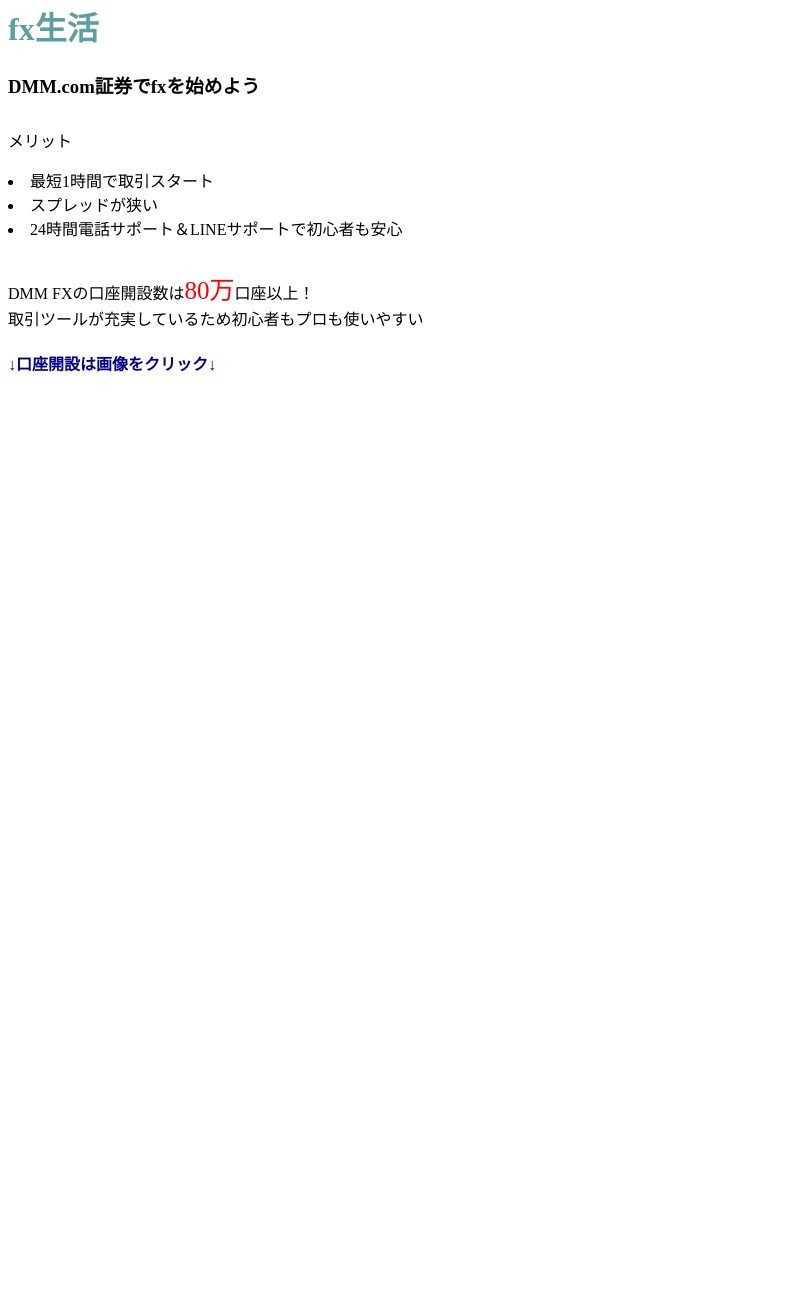
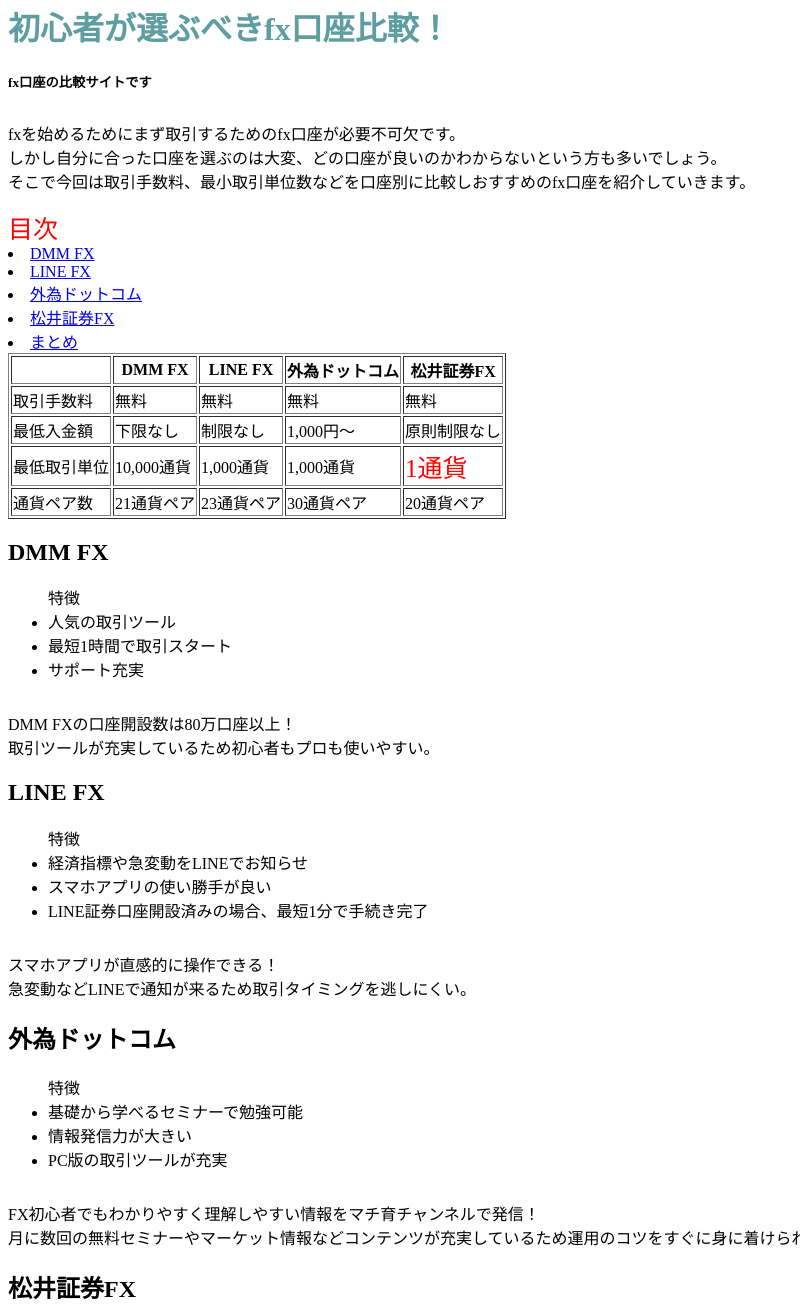
Before and after one commit to MUSAKOJI/MUSAKOJI.github.io, a plain HTML site: page index.html in a window 1280 px wide. Shown: the part 18-1325 px from the top of the page, without its empty margins (0-800 px from the left). Before the commit the page ends 800 px from the top, so only its background shows below. Drawn offline with Linux system fonts and the light colour scheme.

Commit message:
Update index.html

```diff
--- a/index.html
+++ b/index.html
@@ -2,20 +2,116 @@
 <html>
     <head>
         <meta charset="utf-8">
-        <title>myself</title>
+        <meta name="viewpor" content="width=device-width,initial-scale=1">
+        <title>fx生活</title>
         <link rel="stylesheet"href="stylesheet.css">
     </head>
     <body>
-        <h1>fx生活</h1>
-        <h3>DMM.com証券でfxを始めよう</h3>
-        <p>メリット</p>
-        <li>最短1時間で取引スタート</li>
-        <li>スプレッドが狭い</li>
-        <li>24時間電話サポート＆LINEサポートで初心者も安心</li>
+        <h1>初心者が選ぶべきfx口座比較！</h1>
+        <h5>fx口座の比較サイトです</h5>
         <p>
-            DMM FXの口座開設数は<span>80万</span>口座以上！<br>
-            取引ツールが充実しているため初心者もプロも使いやすい
+            fxを始めるためにまず取引するためのfx口座が必要不可欠です。<br>
+            しかし自分に合った口座を選ぶのは大変、どの口座が良いのかわからないという方も多いでしょう。<br>
+            そこで今回は取引手数料、最小取引単位数などを口座別に比較しおすすめのfx口座を紹介していきます。
         </p>
-        <h4>↓口座開設は画像をクリック↓</h4>
+
+        <div class="box1">
+            <span class="box-title">目次</span>
+                <li><a href="#DMM">DMM FX</a></li>
+                <li><a href="#LINE">LINE FX</a></li>
+                <li><a href="#Gaitame">外為ドットコム</a></li>
+                <li><a href="#Matui">松井証券FX</a></li>
+                <li><a href="#Matome">まとめ</a></li>
+        </div>
+
+        <table border="1">
+            <tr>
+                <th>    </th>
+                <th>DMM FX</th>
+                <th>LINE FX</th>
+                <th>外為ドットコム</th>
+                <th>松井証券FX</th>
+            </tr>
+            <tr>
+                <td>取引手数料</td>
+                <td>無料</td>
+                <td>無料</td>
+                <td>無料</td>
+                <td>無料</td>
+            </tr>
+            <tr>
+                <td>最低入金額</td>
+                <td>下限なし</td>
+                <td>制限なし</td>
+                <td>1,000円～</td>
+                <td>原則制限なし</td>
+            </tr>
+            <tr>
+                <td>最低取引単位</td>
+                <td>10,000通貨</td>
+                <td>1,000通貨</td>
+                <td>1,000通貨</td>
+                <td><span>1通貨</span></td>
+            </tr>
+            <tr>
+                <td>通貨ペア数</td>
+                <td>21通貨ペア</td>
+                <td>23通貨ペア</td>
+                <td>30通貨ペア</td>
+                <td>20通貨ペア</td>
+            </tr>
+        </table>
+
+        <h2 id="DMM">DMM FX</h2>
+        <ul>特徴
+            <li>人気の取引ツール</li>
+            <li>最短1時間で取引スタート</li>
+            <li>サポート充実</li>
+        </ul>
+        <p>
+            DMM FXの口座開設数は80万口座以上！<br>
+            取引ツールが充実しているため初心者もプロも使いやすい。
+        </p>
+        <!--<h4>↓口座開設は画像をクリック↓</h4>-->
+
+        <h2 id="LINE">LINE FX</h2>
+        <ul>特徴
+            <li>経済指標や急変動をLINEでお知らせ</li>
+            <li>スマホアプリの使い勝手が良い</li>
+            <li>LINE証券口座開設済みの場合、最短1分で手続き完了</li>
+        </ul>
+        <p>
+            スマホアプリが直感的に操作できる！<br>
+            急変動などLINEで通知が来るため取引タイミングを逃しにくい。
+        </p>
+
+        <h2 id="Gaitame">外為ドットコム</h2>
+        <ul>特徴
+            <li>基礎から学べるセミナーで勉強可能</li>
+            <li>情報発信力が大きい</li>
+            <li>PC版の取引ツールが充実</li>
+        </ul>
+        <p>
+            FX初心者でもわかりやすく理解しやすい情報をマチ育チャンネルで発信！<br>
+            月に数回の無料セミナーやマーケット情報などコンテンツが充実しているため運用のコツをすぐに身に着けられる。
+        </p>
+
+        <h2 id="Matui">松井証券FX</h2>
+        <ul>特徴
+            <li>100円からの取引が可能</li>
+            <li>4つのレバレッジから選べる</li>
+            <li>LINE公式アカウントから必要な通知を受け取れる</li>
+        </ul>
+        <p>
+            1通貨から取引可能なため100円あれば取引可能！<br>
+            1倍、5倍、10倍、25倍の4つのレバレッジから選択できるため投資の経験に応じてレバレッジ率を変えられる。
+        </p>
+
+        <h2 id="Matome">まとめ</h2>
+        <p>
+            スマホで取引ができ、取引コストを抑えられるDMM FX、1通貨から取引できる松井証券などFX会社を選ぶ際は各会社の特徴を比較し自分に合った会社で口座開設をするのがおすすめです。<br>
+            口座開設は無料でネットから簡単に開設できます。<br>
+            この機会にぜひ気になった会社のFX口座を開設してみてください。
+        </p>
     </body>
 </html>
```
